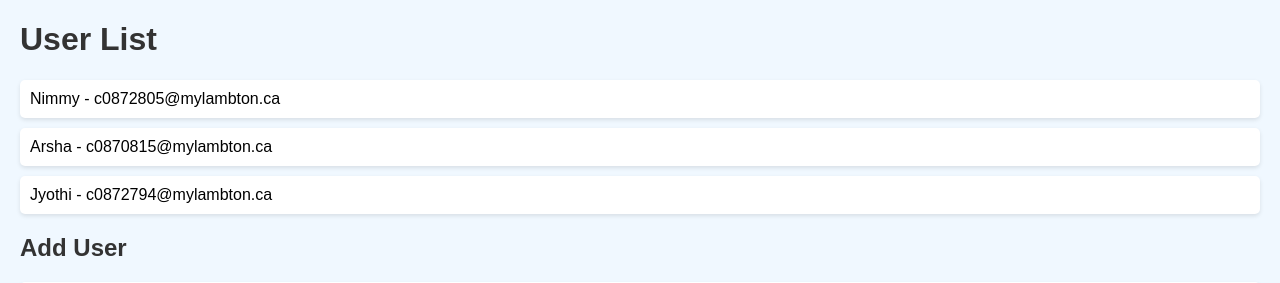
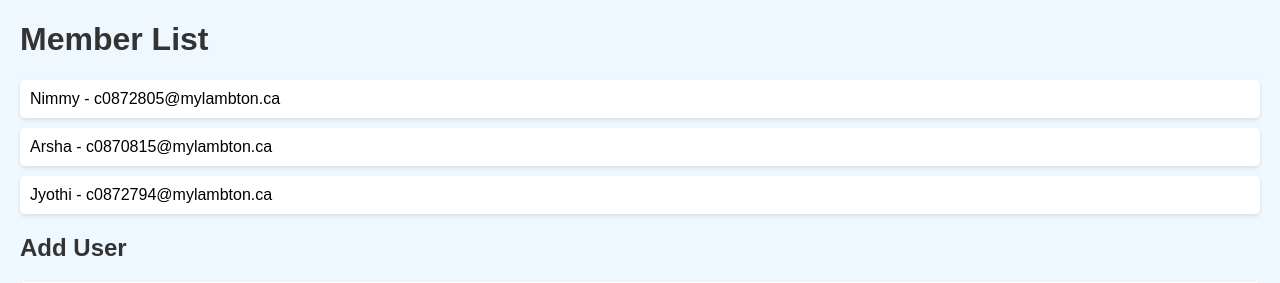
Before and after one commit to nimmy-george/DevPro_TermProject, a Flask app: page / in a window 1280 px wide. Shown: the top 283 px of the page. Run offline with Flask 3, Linux system fonts and the light colour scheme; data comes from the database, SQL or seed files in the repository.

Commit message:
Update index.html

```diff
--- a/templates/index.html
+++ b/templates/index.html
@@ -60,7 +60,7 @@
 
 </head>
 <body>
-    <h1>User List</h1>
+    <h1>Member List</h1>
     <ul>
         {% for user in users %}
             <li>{{ user[1] }} - {{ user[2] }}</li>
```
